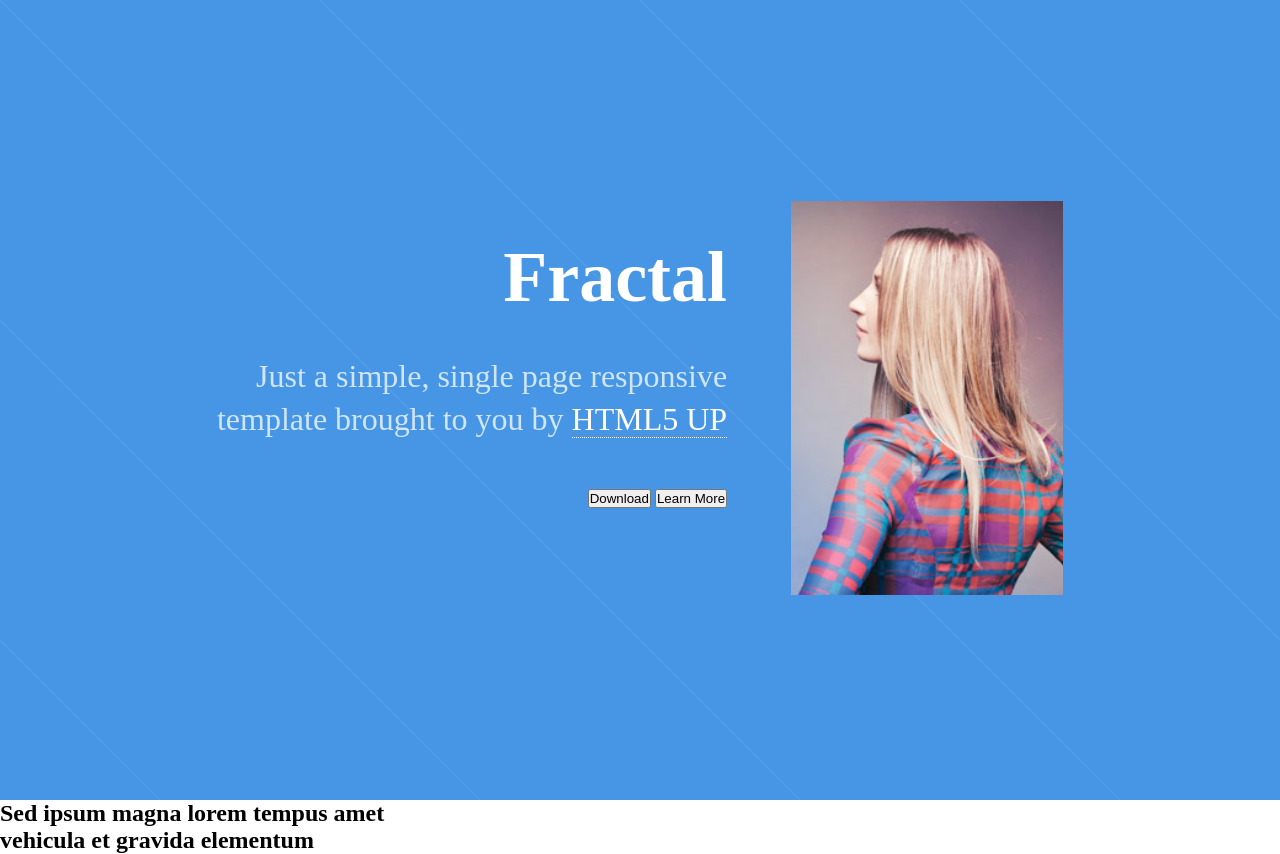
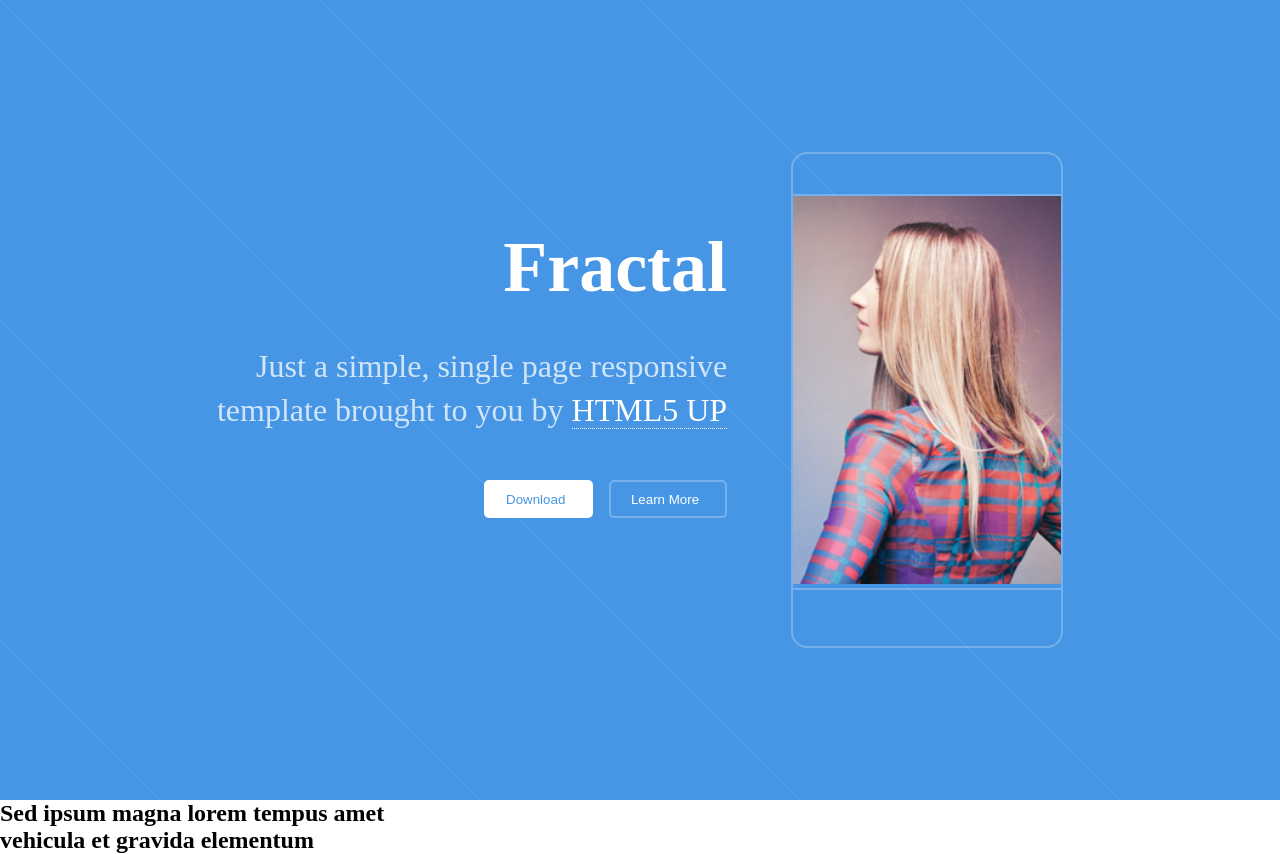
Before and after one commit to kimmoochan/clone-coding, a plain HTML site: page index.html in a window 1280 px wide. Drawn offline with Linux system fonts and the light colour scheme.

Commit message:
클론코딩

```diff
--- a/clone-coding-master/styel.css
+++ /dev/null
@@ -1,106 +0,0 @@
-*{
-    margin: 0;
-    padding: 0;
-    /* box-sizing: inherit; */
-}
-#header{
-    background-image: url(./img/pattern-size1.svg);
-    background-position: top left, center center;
-    background-attachment: fixed, fixed;
-    background-size: 100%, cover;
-    background-color: #4696e5;
-    /* padding: 4.5em 0 2.5em 0; */
-    height: 100vh;
-    min-height: 35em;
-    display: flex;
-    justify-content: center;
-    align-items: center;
-}
-.header{
-    text-align: right;
-    margin: -3.5em 4em 0 0;
-}
-.header h1{
-    font-size: 4.5em;
-    margin-bottom: 0.5em;
-}
-.header a{
-    text-decoration: none;
-    color: white;
-
-}
-.header p{
-    font-size: 2em;
-    line-height: 1.35em;
-    color: #d1e5f9;
-    margin: 0 0 1.5em 0;
-}
-.header p a{
-    border-bottom: dotted 1px;
-}
-.header_img{
-    width: 17em;
-}
-.header_img img{
-    width: 100%;
-}
-.header_img::before{
-    display: block;
-    border: solid 2px rgba(255, 255, 255, 0.25);
-    border-color: rgba(255, 255, 255, 0.25);
-    height: 2.5em;
-    border-radius: 1em 1em 0 0;
-    border-bottom: 0;
-    content: '';
-}
-.header_img::after{
-    display: block;
-    border: solid 2px rgba(255, 255, 255, 0.25);
-    border-color: rgba(255, 255, 255, 0.25);
-    height: 3.5em;
-    border-radius: 0 0 1em 1em;
-    border-top: 0;
-    content: '';
-}
-.header_img_border{
-    border-color: rgba(255, 255, 255, 0.25);
-    border: solid 2px rgba(255, 255, 255, 0.25);
-}
-.header_img_border::before{
-    background: rgba(255, 255, 255, 0.25);
-    top: -1.375em;
-    margin-left: -1em;
-    width: 2em;
-    height: 0.25em;
-    border-radius: 0.5em;
-    background: rgba(255, 255, 255, 0.25);
-    content: '';
-    position: absolute;
-    left: 50%;
-}
-
-ul{
-    display: flex;
-    justify-content: right;
-}
-ul li{
-    text-decoration: none;
-    list-style: none;
-    padding-left: 16px;
-}
-ul li button{
-    border: none;
-    box-shadow: none;
-    background-color: #ffffff;
-    color: #4696e5 !important;
-    height: 2.85em;
-    line-height: 2.95em;
-    padding: 0 28px 0 21.6px;
-    border-radius: 5px;
-
-}
-.button2{
-    background-color: transparent;
-    color: #ffffff !important;
-    box-shadow: inset 0 0 0 2px rgba(255, 255, 255, 0.25);
-}
--- a/index.html
+++ b/index.html
@@ -11,13 +11,22 @@
         <div class="header">
             <h1><a href="#">Fractal</a></h1>
             <p>Just a simple, single page responsive <br>template brought to you by <a href="#">HTML5 UP</a> </p>
-            <div class="main_button">
-                <button>Download</button>
-                <button>Learn More</button>
-            </div>
+            <ul>
+                <li>
+                    <button>Download</button>
+                </li>
+                <li>
+                    <button class="button2">Learn More</button>
+                </li>
+            </ul>
+
+
         </div>
         <div class="header_img">
-            <img src="./img/screen.jpg" alt="">
+            <div class="header_img_border">
+                <img src="./img/screen.jpg" alt="">
+
+            </div>
         </div>
     </header>
     <section>
--- a/styel.css
+++ b/styel.css
@@ -44,6 +44,63 @@
 .header_img img{
     width: 100%;
 }
-.button{
+.header_img::before{
+    display: block;
+    border: solid 2px rgba(255, 255, 255, 0.25);
+    border-color: rgba(255, 255, 255, 0.25);
+    height: 2.5em;
+    border-radius: 1em 1em 0 0;
+    border-bottom: 0;
+    content: '';
+}
+.header_img::after{
+    display: block;
+    border: solid 2px rgba(255, 255, 255, 0.25);
+    border-color: rgba(255, 255, 255, 0.25);
+    height: 3.5em;
+    border-radius: 0 0 1em 1em;
+    border-top: 0;
+    content: '';
+}
+.header_img_border{
+    border-color: rgba(255, 255, 255, 0.25);
+    border: solid 2px rgba(255, 255, 255, 0.25);
+}
+.header_img_border::before{
+    background: rgba(255, 255, 255, 0.25);
+    top: -1.375em;
+    margin-left: -1em;
+    width: 2em;
+    height: 0.25em;
+    border-radius: 0.5em;
+    background: rgba(255, 255, 255, 0.25);
+    content: '';
+    position: absolute;
+    left: 50%;
+}
+
+ul{
+    display: flex;
+    justify-content: right;
+}
+ul li{
+    text-decoration: none;
+    list-style: none;
+    padding-left: 16px;
+}
+ul li button{
     border: none;
+    box-shadow: none;
+    background-color: #ffffff;
+    color: #4696e5 !important;
+    height: 2.85em;
+    line-height: 2.95em;
+    padding: 0 28px 0 21.6px;
+    border-radius: 5px;
+
 }
+.button2{
+    background-color: transparent;
+    color: #ffffff !important;
+    box-shadow: inset 0 0 0 2px rgba(255, 255, 255, 0.25);
+}
```
Also changed, not shown: clone-coding-master/index.html (deleted, +0 -36 lines), clone-coding-master/img/FEppCFCt76d.png (deleted), clone-coding-master/img/overlay (1).png (deleted), clone-coding-master/img/pattern-size1.svg (deleted), clone-coding-master/img/pic01 (1).jpg (deleted), clone-coding-master/img/pic02.jpg (deleted), clone-coding-master/img/pic03.jpg (deleted), clone-coding-master/img/screen.jpg (deleted), clone-coding-master/overlay (1).png (deleted).
